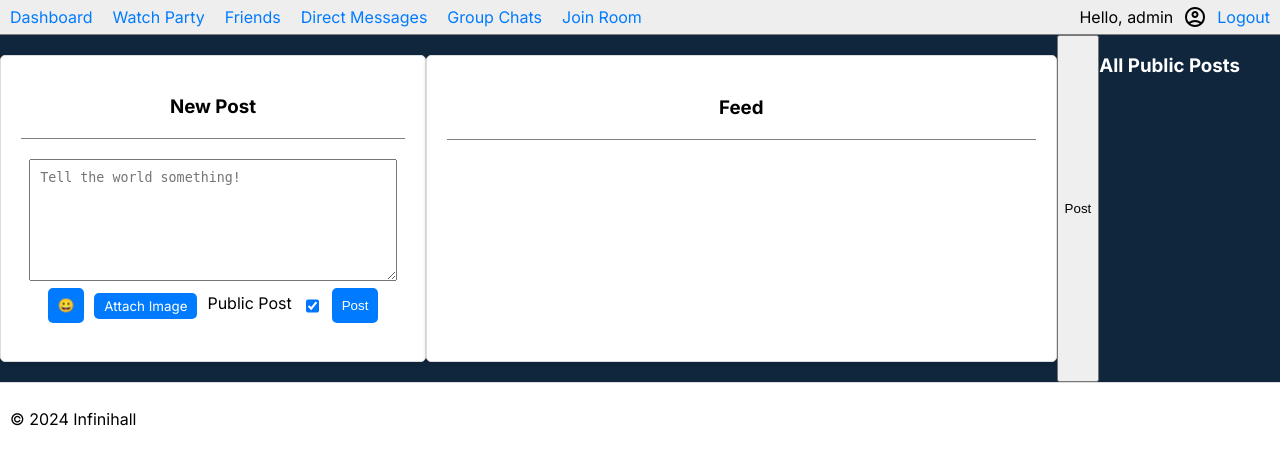
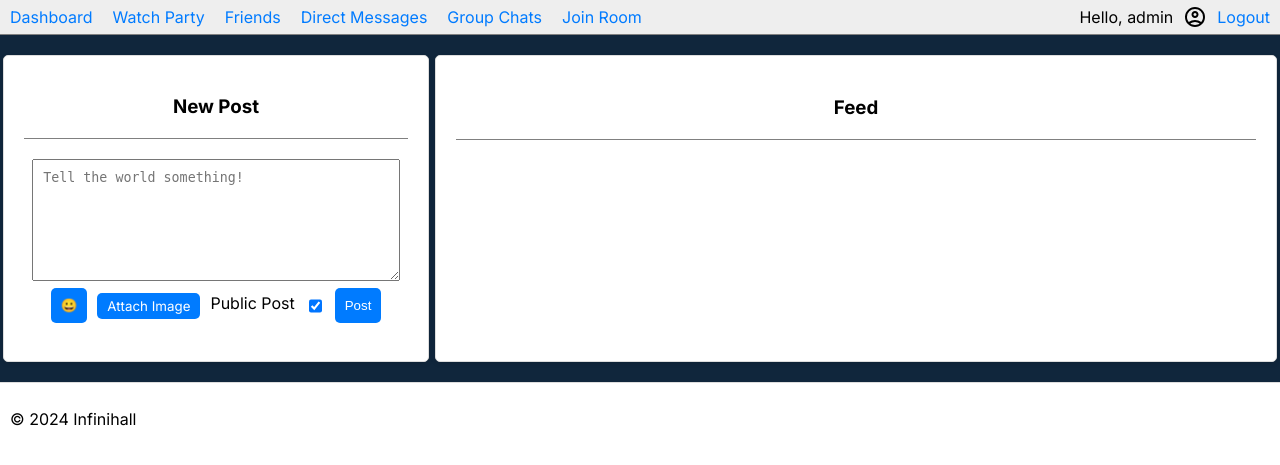
Before and after one commit to slimer37/108-video-share-site, a Flask app: page /dashboard in a window 1280 px wide. Shown: the part 68-533 px from the top of the page. Run offline with Flask 3, Linux system fonts and the light colour scheme; a user stored in the database is signed in; data that the repository does not hold is empty; some libraries are stand-ins or nearby versions.

Commit message:
merge fixes

```diff
--- a/app.py
+++ b/app.py
@@ -391,7 +391,7 @@ def friends():
         ~User.received_requests.any(sender_id=current_user.id)
     ).all()
 
-    return render_template('friends.html', friends=friends_list, all_users=all_users)
+    return render_template('friends.html', user=current_user, friends=friends_list, all_users=all_users)
 
 @app.route('/add-friend/<int:friend_id>', methods=['POST'])
 @login_required
--- a/templates/dashboard.html
+++ b/templates/dashboard.html
@@ -46,19 +46,7 @@
             </ul>
         </div>
     </div>
-
-    <button type="submit" id="postButton">Post</button>
-</form>
-
-<h3>All Public Posts</h3>
-<ul>
-    {% for post in posts %}
-    <li>
-        <strong>{{ post.user.username }}:</strong>
-        <div>{{ post.content|safe }}</div>
-    </li>
-    {% endfor %}
-</ul>
+</div>
 
 <!-- JavaScript for handling paste, drag-and-drop, and file input events -->
 <script>
```
